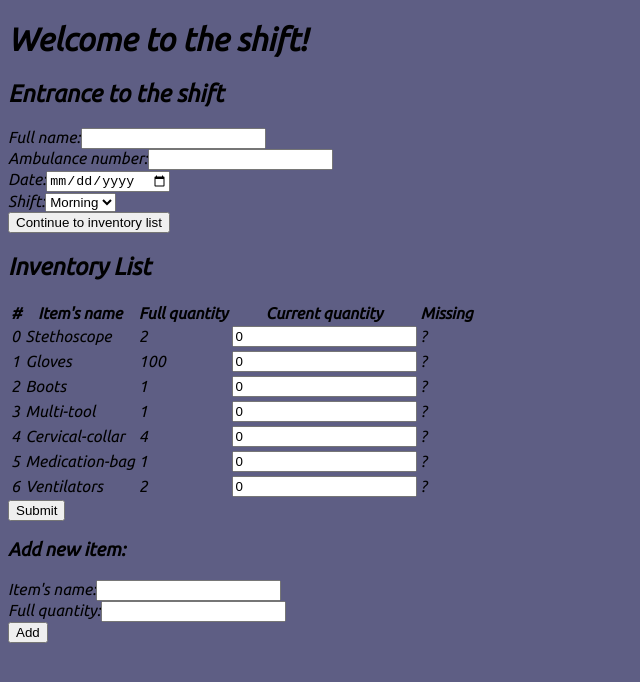
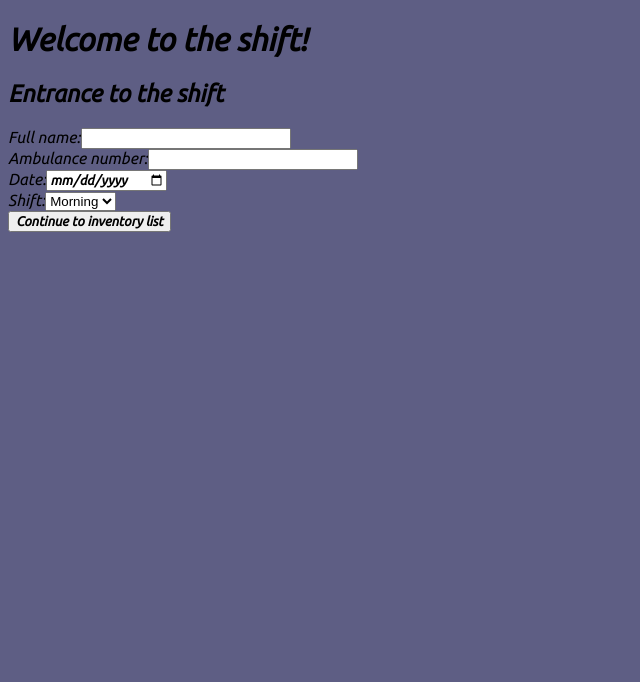
Before and after one commit to ramabadash/paramedics-equipment-list, a React (Create React App) app in the folder paramedics-equipment-list/: page / in a window 1280 px wide. Shown: the top 682 px of the page, without its empty margins (0-640 px from the left). Built offline with nearby package versions, Linux system fonts and the light colour scheme.

Commit message:
# Add routers to the forms

```diff
--- a/paramedics-equipment-list/package.json
+++ b/paramedics-equipment-list/package.json
@@ -10,6 +10,7 @@
     "react": "^17.0.2",
     "react-dom": "^17.0.2",
     "react-redux": "^7.2.6",
+    "react-router-dom": "^6.2.1",
     "react-scripts": "5.0.0"
   },
   "scripts": {
--- a/paramedics-equipment-list/src/components/App.jsx
+++ b/paramedics-equipment-list/src/components/App.jsx
@@ -1,6 +1,7 @@
 import React from 'react';
 import EntryForm from './EntryForm';
 import InventoryList from './InventoryList';
+import { Routes, Route } from 'react-router-dom';
 // Style
 import '../styles/App.css';
 
@@ -8,8 +9,10 @@ function App() {
   return (
     <div>
       <h1>Welcome to the shift!</h1>
-      <EntryForm />
-      <InventoryList />
+      <Routes>
+        <Route path='/' element={<EntryForm />} />
+        <Route path='/inventory' element={<InventoryList />} />
+      </Routes>
     </div>
   );
 }
--- a/paramedics-equipment-list/src/index.js
+++ b/paramedics-equipment-list/src/index.js
@@ -1,15 +1,21 @@
 import React from 'react';
 import ReactDOM from 'react-dom';
 import App from './components/App';
+import { BrowserRouter as Router } from 'react-router-dom';
+
 // import { store } from './app/store';
 // import { Provider } from 'react-redux';
+// {
+//   /* <Provider store={store}>
+//   <App />
+// </Provider> */
+// }
 
 ReactDOM.render(
   <React.StrictMode>
-    {/* <Provider store={store}>
+    <Router>
       <App />
-    </Provider> */}
-    <App />
+    </Router>
   </React.StrictMode>,
   document.getElementById('root')
 );
--- a/paramedics-equipment-list/src/styles/App.css
+++ b/paramedics-equipment-list/src/styles/App.css
@@ -2,3 +2,9 @@ body {
   font-family: 'Ubuntu', sans-serif;
   background-color: rgba(39, 39, 90, 0.74);
 }
+
+input,
+button {
+  font-family: 'Ubuntu', sans-serif;
+  font-weight: bold;
+}
```
Also changed, not shown: 1 other file (tests, documents, lock files or other folders).
